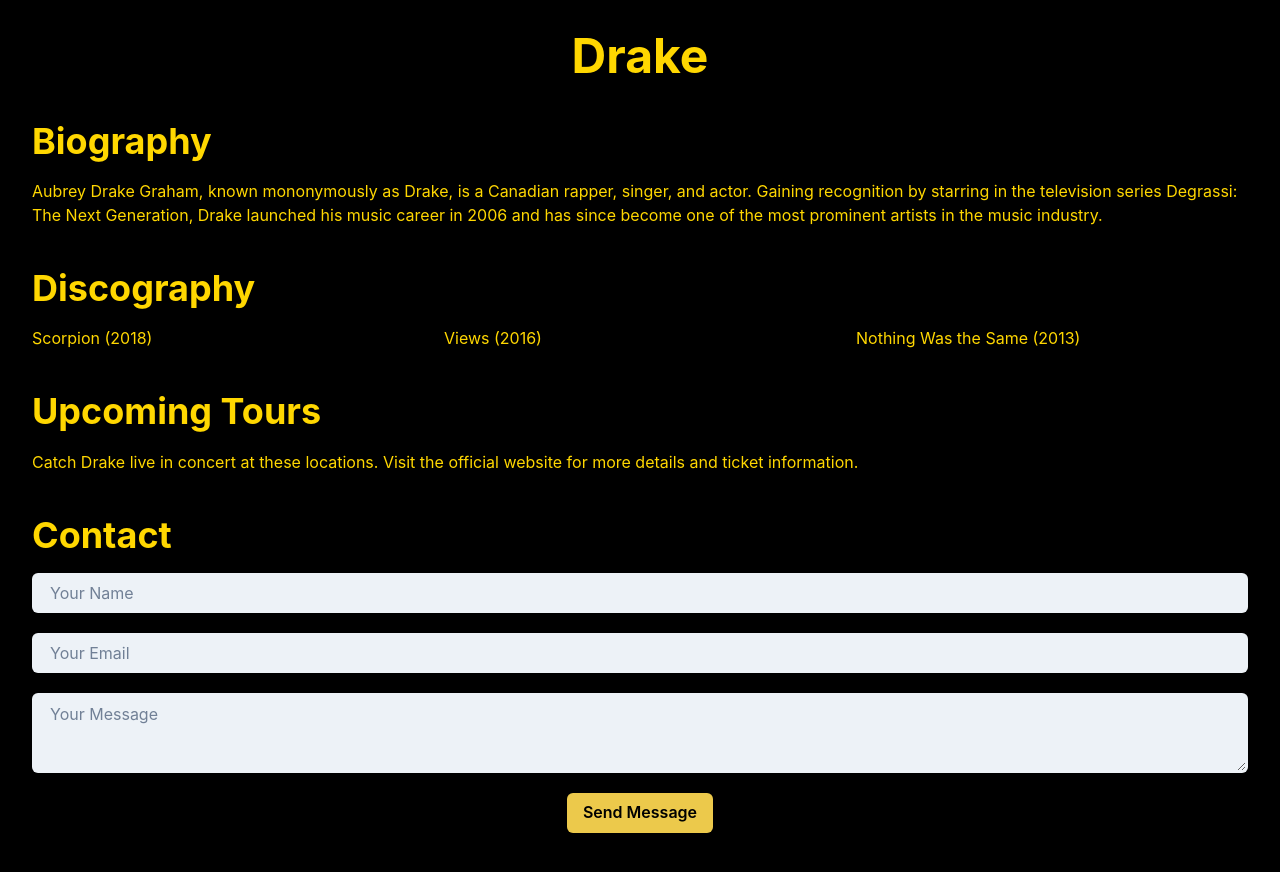
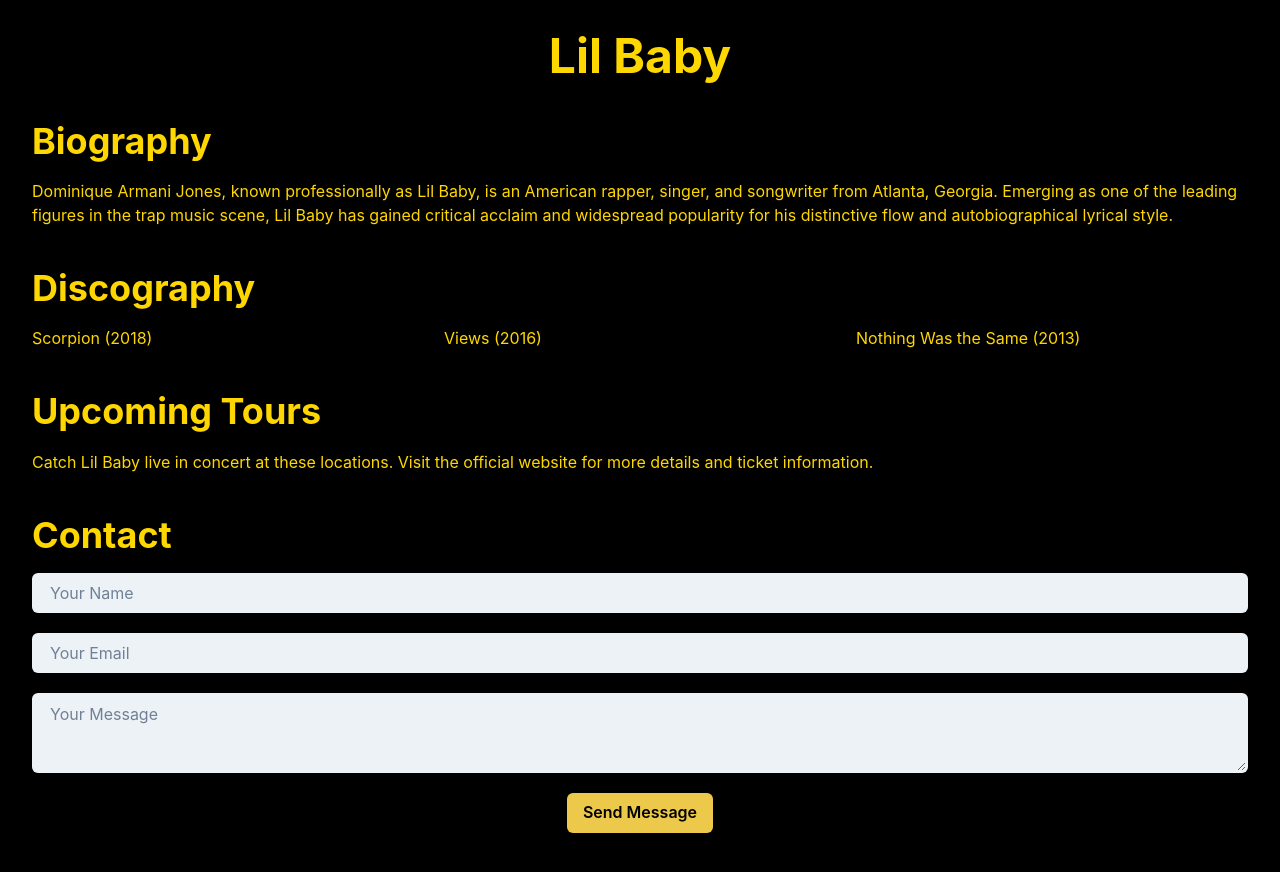
Before and after one commit to GPT-Engineer-App/drake-personal-site, a React (Vite) app: page / in a window 1280 px wide. Shown: the top 872 px of the page. Built offline with nearby package versions, Linux system fonts and the light colour scheme.

Commit message:
Replaced all instances of "Drake" with "Lil Baby" on the website.

```diff
--- a/src/pages/Index.jsx
+++ b/src/pages/Index.jsx
@@ -5,11 +5,11 @@ const Index = () => {
     <Container maxW="container.xl" p={0}>
       <Box bg="black" color="gold" minHeight="100vh" p={8}>
         <VStack spacing={10} align="stretch">
-          <Heading as="h1" size="2xl" textAlign="center">Drake</Heading>
+          <Heading as="h1" size="2xl" textAlign="center">Lil Baby</Heading>
           <Box>
             <Heading as="h2" size="xl">Biography</Heading>
             <Text mt={4}>
-              Aubrey Drake Graham, known mononymously as Drake, is a Canadian rapper, singer, and actor. Gaining recognition by starring in the television series Degrassi: The Next Generation, Drake launched his music career in 2006 and has since become one of the most prominent artists in the music industry.
+              Dominique Armani Jones, known professionally as Lil Baby, is an American rapper, singer, and songwriter from Atlanta, Georgia. Emerging as one of the leading figures in the trap music scene, Lil Baby has gained critical acclaim and widespread popularity for his distinctive flow and autobiographical lyrical style.
             </Text>
           </Box>
           <Box>
@@ -24,7 +24,7 @@ const Index = () => {
           <Box>
             <Heading as="h2" size="xl">Upcoming Tours</Heading>
             <Text mt={4}>
-              Catch Drake live in concert at these locations. Visit the official website for more details and ticket information.
+              Catch Lil Baby live in concert at these locations. Visit the official website for more details and ticket information.
               {/* Tour dates and locations can be added here */}
             </Text>
           </Box>
```
